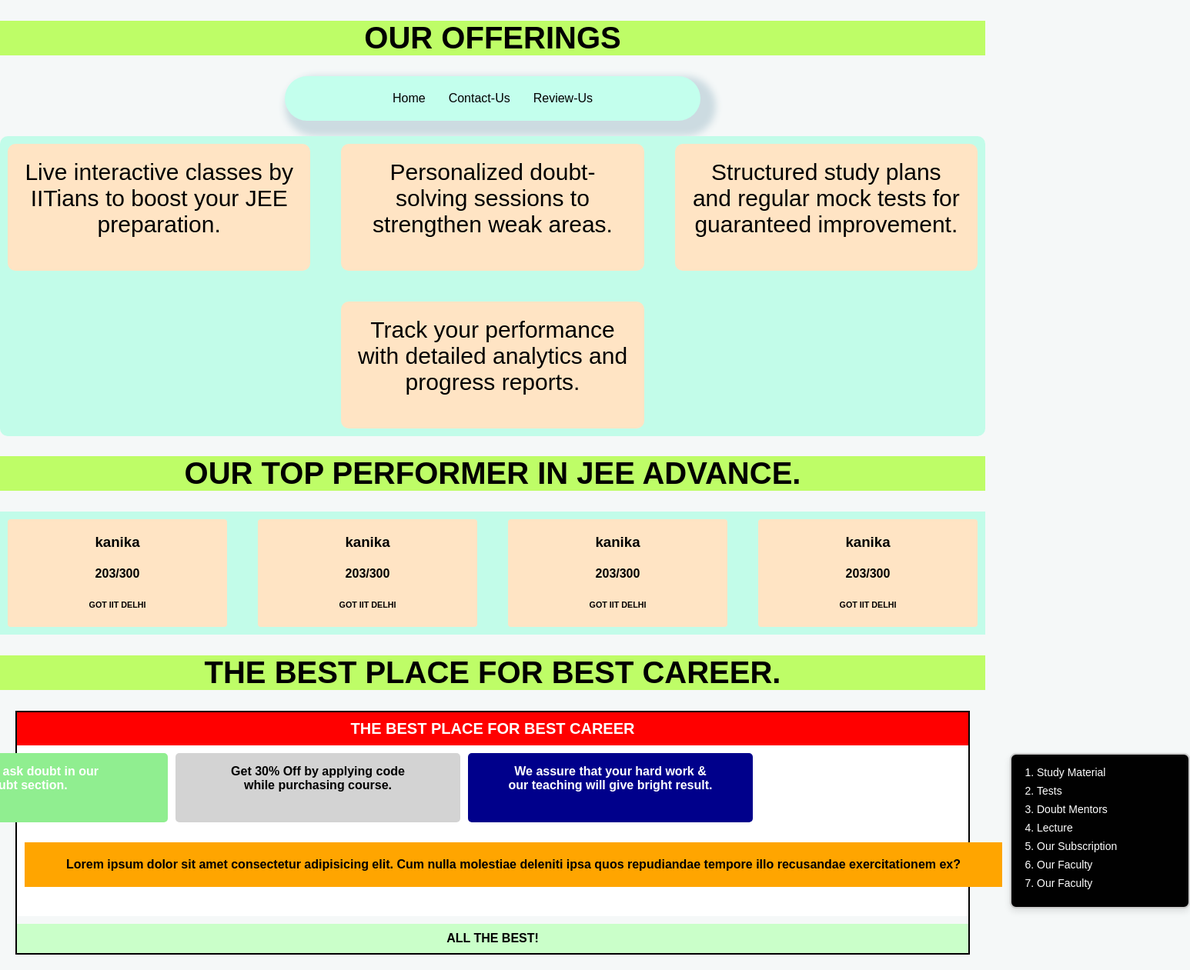
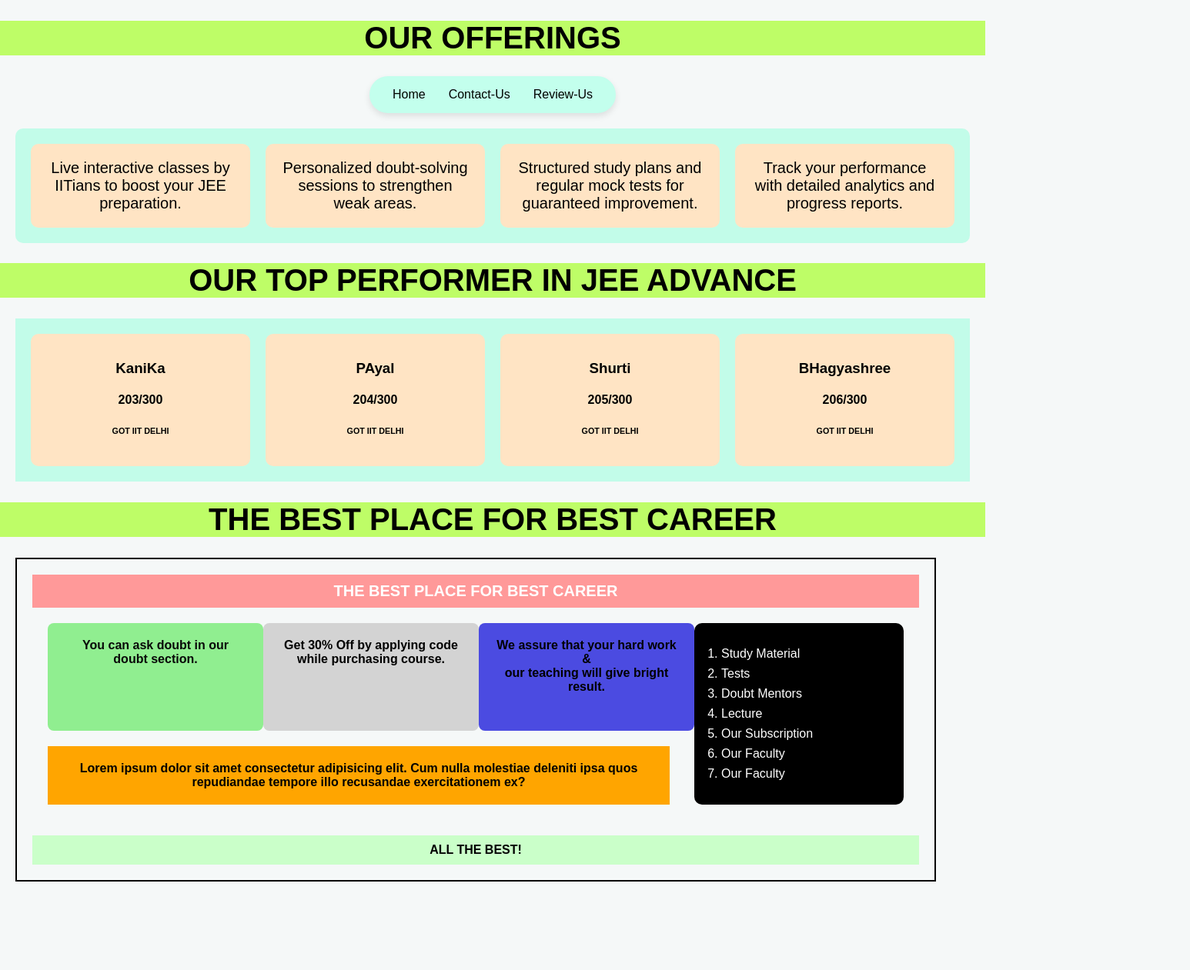
Before and after one commit to KanikaHub/CSS_learning-, a plain HTML site: page A-4/index.html in a window 1280 px wide. Shown: the whole page at 77% size, 1546 px wide, since content can reach past the window. After the commit the page ends 1166 px from the top, so only its background shows below. Drawn offline with Linux system fonts and the light colour scheme.

Commit message:
Initial commit for assignment

```diff
--- a/A-4/index.html
+++ b/A-4/index.html
@@ -29,21 +29,21 @@
 
 <!-- ------main heading --2  ------ -->
     <div class="main">
-        <h1>OUR TOP PERFORMER IN JEE ADVANCE.</h1>
+        <h1>OUR TOP PERFORMER IN JEE ADVANCE</h1>
      </div>
 
 <!-- ------grid part---2----- -->
      <div class="grid-main-2">
-        <div class="grid-main-2-2"><h3>kanika</h3><h4>203/300</h4><h6>GOT IIT DELHI</h6></div>
-        <div class="grid-main-2-2"><h3>kanika</h3><h4>203/300</h4><h6>GOT IIT DELHI</h6></div>
-        <div class="grid-main-2-2"><h3>kanika</h3><h4>203/300</h4><h6>GOT IIT DELHI</h6></div>
-          <div class="grid-main-2-2"><h3>kanika</h3><h4>203/300</h4><h6>GOT IIT DELHI</h6></div>
+        <div class="grid-main-2-2"><h3>KaniKa</h3><h4>203/300</h4><h6>GOT IIT DELHI</h6></div>
+        <div class="grid-main-2-2"><h3>PAyal</h3><h4>204/300</h4><h6>GOT IIT DELHI</h6></div>
+        <div class="grid-main-2-2"><h3>Shurti</h3><h4>205/300</h4><h6>GOT IIT DELHI</h6></div>
+          <div class="grid-main-2-2"><h3>BHagyashree</h3><h4>206/300</h4><h6>GOT IIT DELHI</h6></div>
 
     </div>
 
     <!-- ------main heading --3  ------ -->
     <div class="main">
-        <h1>THE BEST PLACE FOR BEST CAREER.</h1>
+        <h1>THE BEST PLACE FOR BEST CAREER</h1>
      </div>
 
      <!-- ------grid part---3----- -->
--- a/A-4/styles.css
+++ b/A-4/styles.css
@@ -3,85 +3,82 @@ body {
     margin: 0;
     padding: 0;
     font-family: Arial, sans-serif;
-}
-.main{
+  }
+
+  /* Headings */
+  .main {
     background-color: rgb(190, 253, 103);
     text-align: center;
     font-size: 20px;
-}
+    /* padding: 2px 2px; */
+  }
 
-.nav-bar {
+  /* NavBar */
+  .nav-bar {
     display: flex;
     justify-content: center;
     background-color: rgb(195, 255, 237);
     border-radius: 40px;
-    width: 500px;
-    box-shadow: 10px 10px 10px 10px rgb(204, 219, 225);
-    margin: 0 auto;
-    padding: 20px;
+    box-shadow: 0 4px 8px rgba(0,0,0,0.1);
+    width: fit-content;
+    margin: 20px auto;
+    padding: 15px 30px;
+  }
+
+  .nav-bar ul {
+    display: flex;
+    list-style: none;
     gap: 30px;
-    margin-bottom: 20px;
-
-  }
-  nav ul {
-    display: flex;
-    justify-content: space-between;
-    gap: 30px;
-    list-style-type: none;
     padding: 0;
     margin: 0;
   }
 
+  /* Grid 1 */
   .grid-main-1 {
     display: grid;
-    grid-template-columns: repeat(3, 1fr);
+    grid-template-columns: repeat(auto-fit, minmax(250px, 1fr));
     gap: 20px;
-    height: 390px;
     background-color: rgb(194, 252, 233);
+    padding: 20px;
     border-radius: 10px;
+    margin: 20px;
+  }
 
-  }
-  .grid-main-4{
+  .grid-main-4 {
     background-color: bisque;
-    margin: 10px;
     text-align: center;
-    border-radius: 4px;
-    font-size: 30px;
+    font-size: 20px;
     padding: 20px;
     border-radius: 10px;
   }
 
-  .grid-main-4:nth-child(4) {
-    background-color: bisque;
-    grid-column: 2 / 3;
+  /* Grid 2 */
+  .grid-main-2 {
+    display: grid;
+    grid-template-columns: repeat(auto-fit, minmax(200px, 1fr));
+    gap: 20px;
+    background-color: rgb(194, 252, 233);
+    padding: 20px;
+    margin: 20px;
   }
 
-  .grid-main-2{
-    display: grid;
-
-    grid-template-columns: auto auto auto auto;
-    gap: 20px;
-
-    background-color: rgb(194, 252, 233);
-
-  }
   .grid-main-2-2 {
     background-color: bisque;
-    margin: 10px;
-    height: 140px;
     text-align: center;
-    border-radius: 4px;
+    padding: 15px;
+    border-radius: 10px;
+  }
 
-  }
+  /* Career Section */
   .career-section {
     border: 2px solid black;
     margin: 20px;
-    font-family: sans-serif;
-
+    padding: 20px;
+    width: 90%;
   }
 
   .career-title {
-    background-color: red;
+    background-color: rgb(255, 153, 153);
     color: white;
     font-weight: bold;
     text-align: center;
@@ -89,90 +86,64 @@ body {
     font-size: 20px;
   }
 
+  /* Career Grid */
   .career-grid {
     display: grid;
-    grid-template-columns: repeat(3, 1fr) 200px;
-    grid-template-rows: auto auto;
-    gap: 10px;
-    padding: 10px;
-    background-color: white;
+    grid-template-columns: repeat(4, 1fr); ;
+justify-content: space-evenly;
+    /* gap: 25px; */
+    padding: 20px;
+
   }
 
   .career-box {
-    padding: 15px;
+    padding: 20px;
     font-weight: bold;
     text-align: center;
-    border-radius: 5px;
-    width: 340px;
-    height: 60px;
-    position: relative;
-    right: 440px;
+    border-radius: 8px;
+    height: 100px;
+    width: 240px;
   }
 
-  .green {
-    background-color: lightgreen;
+  .green { background-color: lightgreen; color: rgb(8, 8, 8);}
+  .grey { background-color: lightgray; color: black; }
+  .blue { background-color: rgb(75, 75, 225); color: rgb(0, 0, 0); }
+
+  /* Sidebar */
+  .sidebar {
+    background-color: black;
     color: white;
-  }
-
-  .grey {
-    background-color: lightgray;
-    color: black;
-  }
-
-  .blue {
-    background-color: darkblue;
-    color: white;
+    padding: 15px;
+    border-radius: 10px;
 
   }
 
-  .sidebar {
-    background-color: rgb(1, 1, 1);
-    color: #ffffff;
-    padding: 15px;
-    border: 2px solid #ccc;
-    border-radius: 8px;
-    box-shadow: 0 4px 8px rgba(0, 0, 0, 0.1);
-    grid-row: 1 / span 2;
-    position: relative;
-    left: 1280px;
-    width: 200px;
+  .sidebar ol {
+    padding-left: 20px;
+  }
+
+  .sidebar li {
+    margin-bottom: 8px;
+  }
+
+  /* Description */
+  .career-description {
+    background-color: orange;
+    text-align: center;
+    font-weight: bold;
+    padding: 20px;
+    grid-column: 1 / -1;
+    width: 60%;
+    position:absolute;
+ top: 970px;
 
   }
 
-  .sidebar h4 {
-    margin-top: 0;
-    margin-bottom: 10px;
-    font-size: 16px;
-    color: #007bff;
-    text-align: center;
-    text-transform: uppercase;
-    font-weight: bold;
-  }
-
-  .sidebar ol {
-    padding-left: 18px;
-    margin: 0;
-  }
-
-  .sidebar ol li {
-    margin-bottom: 8px;
-    font-size: 14px;
-  }
-
-  .career-description {
-    grid-column: 1 / span 3;
-    background-color: orange;
-    padding: 20px;
-    text-align: center;
-    font-weight: bold;
-    width: 1230px;
-    position: absolute;
-    top: 1095px;
-  }
-
+  /* Bottom message */
   .bottom-message {
     background-color: rgb(202, 255, 201);
     text-align: center;
     font-weight: bold;
     padding: 10px;
-    margin-top: 10px;}
+    margin-top: 20px;
+  }
```
Lines whose indentation alone changed are shown as unchanged.
